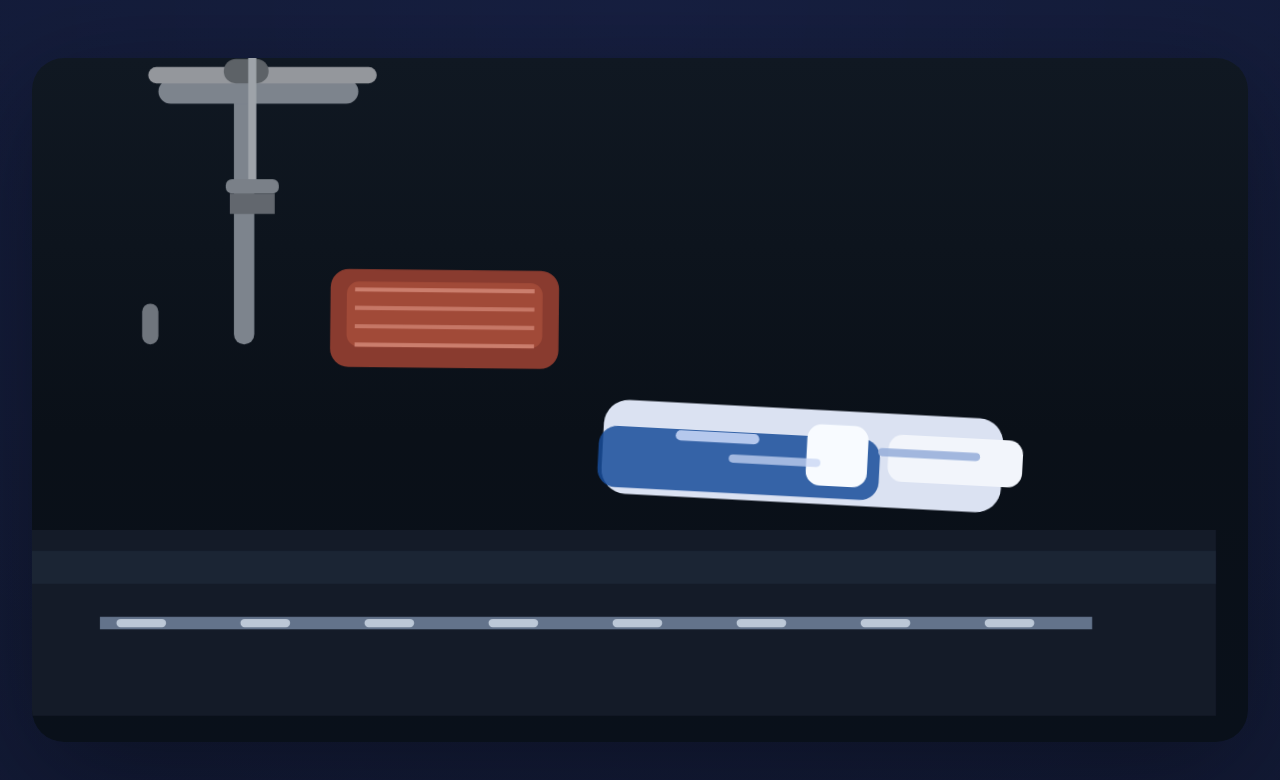
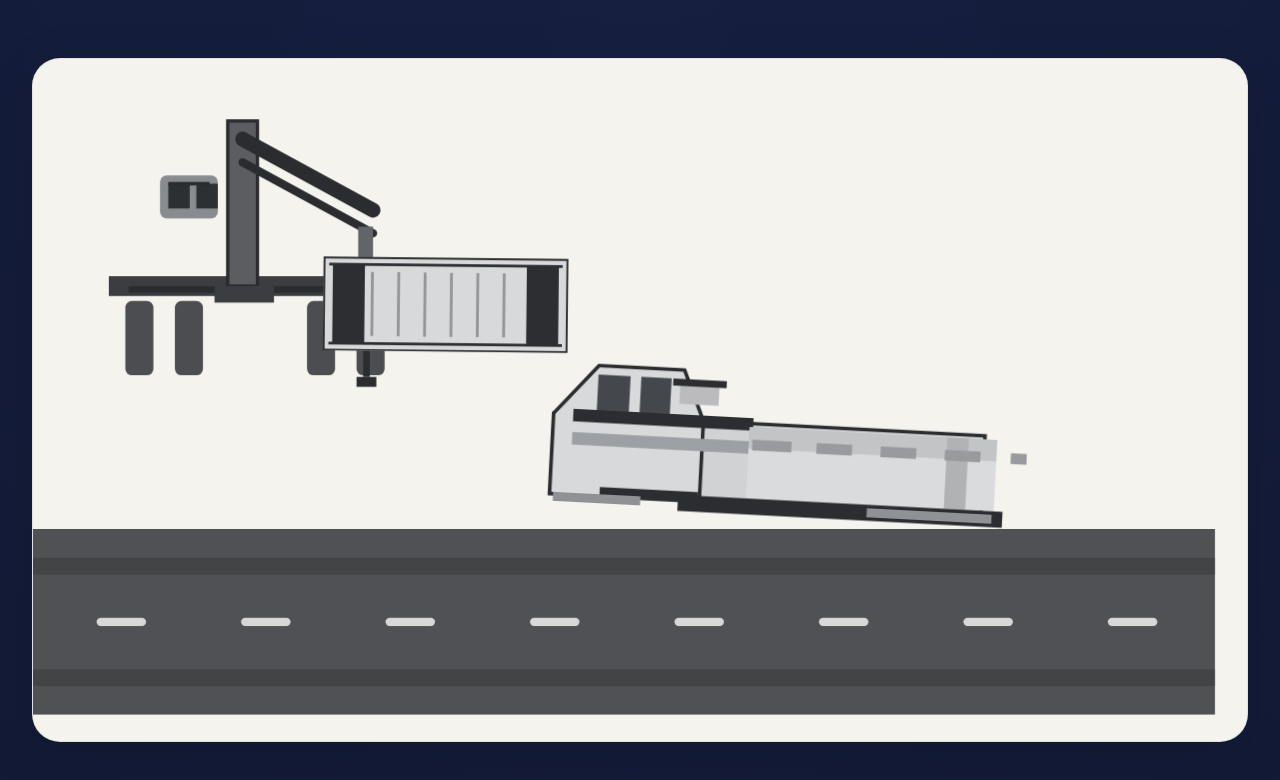
Before and after one commit to Thunderer11/KesarNutrition, a React (Vite) app: page / in a window 1280 px wide. Shown: the top 780 px of the page. Built offline with nearby package versions, Linux system fonts and the light colour scheme.

Commit message:
Tried to make the animation better

```diff
--- a/src/components/animation/Container.tsx
+++ b/src/components/animation/Container.tsx
@@ -3,14 +3,25 @@ import './Scene.css';
 function Container() {
   return (
     <div id="container" className="scene-element container">
-      <svg viewBox="0 0 240 120" aria-labelledby="containerTitle" role="img" xmlns="http://www.w3.org/2000/svg">
+      <svg viewBox="0 0 260 100" aria-labelledby="containerTitle" role="img" xmlns="http://www.w3.org/2000/svg">
         <title id="containerTitle">Shipping container</title>
-        <rect x="8" y="12" width="224" height="96" rx="18" fill="#893b2f" />
-        <rect x="24" y="24" width="192" height="64" rx="12" fill="#a14a38" />
-        <path d="M32 32h176" stroke="#d68b7b" strokeWidth="4" opacity="0.8" />
-        <path d="M32 50h176" stroke="#d68b7b" strokeWidth="4" opacity="0.7" />
-        <path d="M32 68h176" stroke="#d68b7b" strokeWidth="4" opacity="0.7" />
-        <path d="M32 86h176" stroke="#d68b7b" strokeWidth="4" opacity="0.8" />
+        <rect x="0" y="0" width="260" height="100" fill="#d8d9da" stroke="#2c2e31" strokeWidth="4" />
+        <path d="M6 8h248" stroke="#2c2e31" strokeWidth="3" />
+        <path d="M6 92h248" stroke="#2c2e31" strokeWidth="3" />
+        <g stroke="#93969a" strokeWidth="3">
+          <path d="M24 16v68" />
+          <path d="M52 16v68" />
+          <path d="M80 16v68" />
+          <path d="M108 16v68" />
+          <path d="M136 16v68" />
+          <path d="M164 16v68" />
+          <path d="M192 16v68" />
+          <path d="M220 16v68" />
+        </g>
+        <g fill="#2c2e31">
+          <path d="M10 8h34v84H10z" />
+          <path d="M216 8h34v84h-34z" />
+        </g>
       </svg>
     </div>
   );
--- a/src/components/animation/ContainerCrane.tsx
+++ b/src/components/animation/ContainerCrane.tsx
@@ -3,18 +3,41 @@ import './Scene.css';
 function ContainerCrane() {
   return (
     <div id="crane" className="scene-element crane">
-      <svg viewBox="0 0 360 420" aria-labelledby="craneTitle" role="img" xmlns="http://www.w3.org/2000/svg">
-        <title id="craneTitle">Industrial container crane</title>
-        <rect x="156" y="40" width="20" height="260" rx="10" fill="#7d848d" />
-        <rect x="82" y="40" width="196" height="24" rx="12" fill="#7d848d" />
-        <rect x="72" y="28" width="224" height="16" rx="8" fill="#94979c" />
-        <rect x="66" y="260" width="16" height="40" rx="8" fill="#6f757d" />
-        <rect x="278" y="260" width="16" height="40" rx="8" fill="#6f757d" />
-        <rect x="146" y="20" width="44" height="24" rx="12" fill="#5d6267" />
+      <svg viewBox="0 0 420 420" aria-labelledby="craneTitle" role="img" xmlns="http://www.w3.org/2000/svg">
+        <title id="craneTitle">Container crane</title>
+        <g id="crane-frame">
+          <rect x="40" y="220" width="340" height="24" fill="#3b3d40" />
+          <rect x="60" y="250" width="34" height="90" rx="8" fill="#4b4d50" />
+          <rect x="120" y="250" width="34" height="90" rx="8" fill="#4b4d50" />
+          <rect x="280" y="250" width="34" height="90" rx="8" fill="#4b4d50" />
+          <rect x="340" y="250" width="34" height="90" rx="8" fill="#4b4d50" />
+          <path d="M64 236h300" stroke="#2a2c2f" strokeWidth="8" />
+        </g>
+        <g id="crane-tower">
+          <rect x="184" y="32" width="36" height="200" fill="#5b5d60" stroke="#2a2c2f" strokeWidth="4" />
+          <rect x="168" y="232" width="72" height="20" fill="#3b3d40" />
+        </g>
+        <g id="crane-arm">
+          <path d="M202 54L360 140" stroke="#2a2c2f" strokeWidth="18" strokeLinecap="round" />
+          <path d="M202 82L360 168" stroke="#2a2c2f" strokeWidth="10" strokeLinecap="round" />
+        </g>
+        <g id="crane-cabin">
+          <rect x="102" y="98" width="70" height="52" rx="8" fill="#888b8f" />
+          <rect x="112" y="108" width="26" height="30" fill="#2d3033" />
+          <rect x="146" y="108" width="26" height="30" fill="#2d3033" />
+          <path d="M112 108h50" stroke="#2a2c2f" strokeWidth="4" />
+        </g>
+        <g id="crane-spreader">
+          <rect x="342" y="160" width="18" height="92" fill="#626568" />
+          <rect x="318" y="250" width="82" height="18" fill="#3d4044" />
+          <path d="M318 250h82" stroke="#2a2c2f" strokeWidth="4" />
+          <path d="M328 260v24" stroke="#2a2c2f" strokeWidth="4" />
+          <path d="M392 260v24" stroke="#2a2c2f" strokeWidth="4" />
+          <path d="M318 274h82" stroke="#2a2c2f" strokeWidth="4" />
+        </g>
         <g id="crane-hook">
-          <rect x="170" y="64" width="8" height="130" fill="#9ea3a9" />
-          <rect x="148" y="186" width="52" height="14" rx="6" fill="#7a8088" />
-          <path d="M152 200h44v20h-44z" fill="#62676e" />
+          <rect x="348" y="250" width="8" height="140" fill="#2a2c2f" />
+          <rect x="340" y="390" width="24" height="12" fill="#2a2c2f" />
         </g>
       </svg>
     </div>
--- a/src/components/animation/Road.tsx
+++ b/src/components/animation/Road.tsx
@@ -4,18 +4,18 @@ function Road() {
   return (
     <div id="road" className="scene-element road">
       <svg viewBox="0 0 1200 180" preserveAspectRatio="none" xmlns="http://www.w3.org/2000/svg">
-        <rect x="0" y="0" width="1200" height="180" fill="#141b28" />
-        <path d="M0 36h1200" stroke="#1b2534" strokeWidth="32" />
-        <path d="M120 90h960" stroke="#63738b" strokeWidth="12" />
-        <g stroke="#bcc8d7" strokeWidth="8" strokeLinecap="round">
-          <path d="M140 90h40" />
+        <rect x="0" y="0" width="1200" height="180" fill="#4f5154" />
+        <rect x="0" y="28" width="1200" height="16" fill="#424446" />
+        <rect x="0" y="136" width="1200" height="16" fill="#424446" />
+        <g stroke="#d8d8d8" strokeWidth="8" strokeLinecap="round">
+          <path d="M120 90h40" />
           <path d="M260 90h40" />
-          <path d="M380 90h40" />
-          <path d="M500 90h40" />
-          <path d="M620 90h40" />
-          <path d="M740 90h40" />
-          <path d="M860 90h40" />
-          <path d="M980 90h40" />
+          <path d="M400 90h40" />
+          <path d="M540 90h40" />
+          <path d="M680 90h40" />
+          <path d="M820 90h40" />
+          <path d="M960 90h40" />
+          <path d="M1100 90h40" />
         </g>
       </svg>
     </div>
--- a/src/components/animation/Scene.css
+++ b/src/components/animation/Scene.css
@@ -12,10 +12,11 @@
   position: relative;
   width: min(1290px, 100%);
   aspect-ratio: 16 / 9;
-  background: linear-gradient(180deg, #101822 0%, #0a1018 55%, #09101a 100%);
-  border-radius: 32px;
+  background: #f4f3ee;
+  border-radius: 28px;
   overflow: hidden;
-  box-shadow: 0 32px 120px rgba(0, 0, 0, 0.35);
+  box-shadow: 0 18px 60px rgba(0, 0, 0, 0.12);
+  border: 1px solid rgba(24, 24, 24, 0.08);
 }
 
 .scene-content {
@@ -32,9 +33,9 @@
 }
 
 .crane {
-  width: 360px;
+  width: 340px;
   height: 420px;
-  top: 6%;
+  top: 8%;
   left: 8%;
 }
 
@@ -42,14 +43,14 @@
   width: 240px;
   height: 120px;
   left: 28%;
-  top: 28%;
+  top: 26%;
 }
 
 .truck {
   width: 560px;
   height: 220px;
-  left: 34%;
-  top: 44%;
+  left: 30%;
+  top: 42%;
   transform-origin: center center;
 }
 
@@ -65,16 +66,12 @@
 }
 
 @media (max-width: 960px) {
-  .scene-stage {
-    padding: 1rem;
-  }
-
   .scene-viewport {
     aspect-ratio: 4 / 3;
   }
 
   .crane {
-    width: 280px;
+    width: 260px;
     height: 340px;
     left: 6%;
   }
@@ -89,38 +86,38 @@
   .truck {
     width: 480px;
     height: 180px;
-    left: 30%;
+    left: 28%;
     top: 48%;
   }
 }
 
 @media (max-width: 640px) {
   .scene-stage {
-    padding: 0.5rem;
+    padding: 0.75rem;
   }
 
   .scene-viewport {
-    border-radius: 24px;
+    border-radius: 22px;
   }
 
   .crane {
-    width: 240px;
+    width: 210px;
     height: 300px;
-    left: 4%;
-    top: 5%;
+    left: 5%;
+    top: 6%;
   }
 
   .container {
     width: 180px;
     height: 90px;
     left: 20%;
-    top: 32%;
+    top: 34%;
   }
 
   .truck {
     width: 420px;
     height: 160px;
     left: 28%;
-    top: 50%;
+    top: 52%;
   }
 }
--- a/src/components/animation/Truck.tsx
+++ b/src/components/animation/Truck.tsx
@@ -3,23 +3,41 @@ import './Scene.css';
 function Truck() {
   return (
     <div id="truck" className="scene-element truck">
-      <svg viewBox="0 0 560 220" aria-labelledby="truckTitle" role="img" xmlns="http://www.w3.org/2000/svg">
-        <title id="truckTitle">Large industrial container truck</title>
-        <g id="truck-body-group">
-          <rect x="36" y="78" width="392" height="92" rx="24" fill="#dbe2f2" />
-          <rect x="32" y="104" width="276" height="60" rx="18" fill="#184d9a" opacity="0.85" />
-          <rect x="236" y="92" width="60" height="60" rx="14" fill="#f8fbff" />
-          <rect x="316" y="98" width="132" height="46" rx="14" fill="#f2f5fb" />
-          <path d="M112 110h72" stroke="#d6e2ff" strokeWidth="10" strokeLinecap="round" opacity="0.8" />
-          <path d="M164 130h82" stroke="#c7d5f4" strokeWidth="8" strokeLinecap="round" opacity="0.75" />
-          <path d="M310 116h92" stroke="#9ab1db" strokeWidth="8" strokeLinecap="round" opacity="0.9" />
+      <svg viewBox="0 0 640 260" aria-labelledby="truckTitle" role="img" xmlns="http://www.w3.org/2000/svg">
+        <title id="truckTitle">Side view container truck</title>
+        <g id="truck-wheels" className="truck-wheels" fill="none" stroke="none">
+          <circle cx="168" cy="210" r="28" fill="#232526" />
+          <circle cx="308" cy="210" r="28" fill="#232526" />
+          <circle cx="458" cy="210" r="28" fill="#232526" />
+          <circle cx="598" cy="210" r="28" fill="#232526" />
+          <circle cx="168" cy="210" r="10" fill="#d8d8d8" />
+          <circle cx="308" cy="210" r="10" fill="#d8d8d8" />
+          <circle cx="458" cy="210" r="10" fill="#d8d8d8" />
+          <circle cx="598" cy="210" r="10" fill="#d8d8d8" />
         </g>
 
-        <g id="truck-wheels" className="truck-wheels" fill="none" stroke="none">
-          <circle cx="148" cy="190" r="30" fill="#1d2632" />
-          <circle cx="432" cy="190" r="30" fill="#1d2632" />
-          <circle cx="148" cy="190" r="14" fill="#6e7b94" />
-          <circle cx="432" cy="190" r="14" fill="#6e7b94" />
+        <g id="truck-body-group">
+          <path d="M40 126h164v90H40z" fill="#bdbfc1" stroke="#2b2d30" strokeWidth="4" />
+          <path d="M204 126h320v88H204z" fill="#d0d2d4" stroke="#2b2d30" strokeWidth="4" />
+          <path d="M40 126l48-56h96l24 56v90H40z" fill="#d8d9da" stroke="#2b2d30" strokeWidth="4" />
+          <path d="M88 80h36v40H88z" fill="#44484d" />
+          <path d="M136 80h34v40h-34z" fill="#44484d" />
+          <path d="M180 84h44v24h-44z" fill="#bbbbbd" />
+          <path d="M172 80h60v8h-60z" fill="#2b2d30" />
+          <path d="M62 120h202v14H62z" fill="#2b2d30" />
+          <path d="M62 146h202v14H62z" fill="#9c9fa3" />
+          <path d="M260 130h278v80H260z" fill="#d9dbdd" />
+          <path d="M260 130h278v24H260z" fill="#c2c4c6" />
+          <path d="M482 130h24v80h-24z" fill="#b0b2b4" />
+          <path d="M264 144h44v12h-44z" fill="#999a9d" />
+          <path d="M336 144h40v12h-40z" fill="#999a9d" />
+          <path d="M408 144h40v12h-40z" fill="#999a9d" />
+          <path d="M480 144h40v12h-40z" fill="#999a9d" />
+          <path d="M554 144h18v12h-18z" fill="#999a9d" />
+          <path d="M184 210h364v18H184z" fill="#2b2d30" />
+          <path d="M96 206h110v8H96z" fill="#2b2d30" />
+          <path d="M44 214h98v10H44z" fill="#8f9194" />
+          <path d="M396 214h140v10H396z" fill="#8f9194" />
         </g>
       </svg>
     </div>
```
